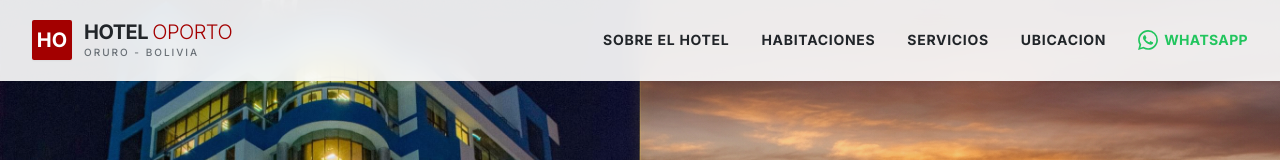
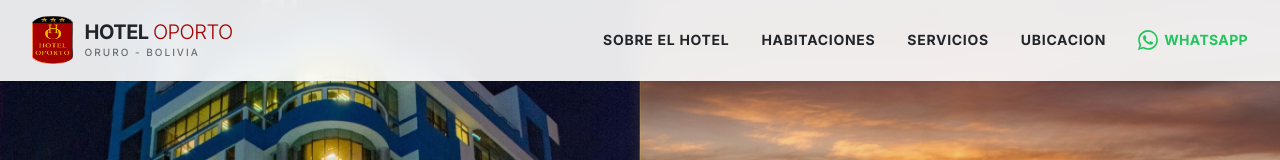
Before and after one commit to LUCHOANTONIO/paginaweb_hoteloporto, an Angular app: page / in a window 1280 px wide. Shown: the top 160 px of the page. Built offline with nearby package versions, Linux system fonts and the light colour scheme; no server answers; a web font is replaced by a local one.

Commit message:
Adicion de logo

```diff
--- a/src/app/components/navbar/navbar.html
+++ b/src/app/components/navbar/navbar.html
@@ -3,11 +3,12 @@
   class="fixed w-full z-50 border-b transition-all duration-500">
   <div class="max-w-7xl mx-auto px-4 sm:px-6 lg:px-8">
     <div class="flex justify-between items-center h-20">
-      <div class="flex-shrink-0 flex items-center gap-3 cursor-pointer group">
-        <div
-          class="w-10 h-10 rounded-sm bg-primary flex items-center justify-center text-white font-sans font-bold text-xl group-hover:bg-primary-dark transition-colors shadow-sm">
-          HO
-        </div>
+      <a href="#home" class="flex-shrink-0 flex items-center gap-3 cursor-pointer group">
+        <img
+          src="images/logo.png"
+          alt="Hotel Oporto"
+          class="h-12 w-auto object-contain transition-transform duration-300 group-hover:scale-105"
+        />
         <div class="flex flex-col">
           <span class="font-sans text-xl font-bold tracking-tight text-dark uppercase leading-tight">
             Hotel <span class="font-light text-primary">Oporto</span>
@@ -16,7 +17,7 @@
             Oruro - Bolivia
           </span>
         </div>
-      </div>
+      </a>
       <div class="hidden md:flex items-center space-x-8">
         <a href="#home"
           class="text-dark hover:text-primary transition-colors font-bold text-sm uppercase tracking-wider">Sobre el
```
Also changed, not shown: public/images/logo.png (added).
